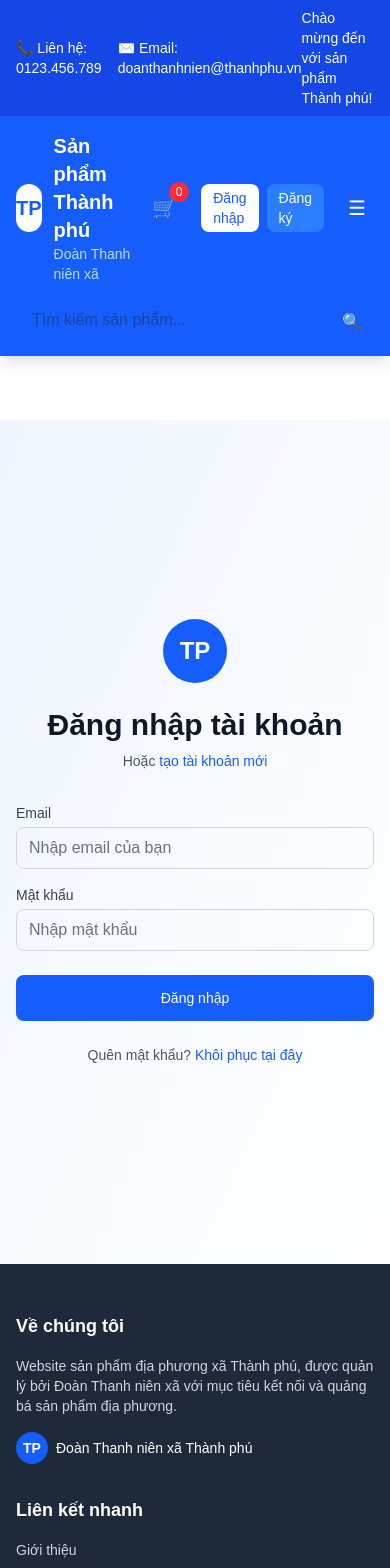
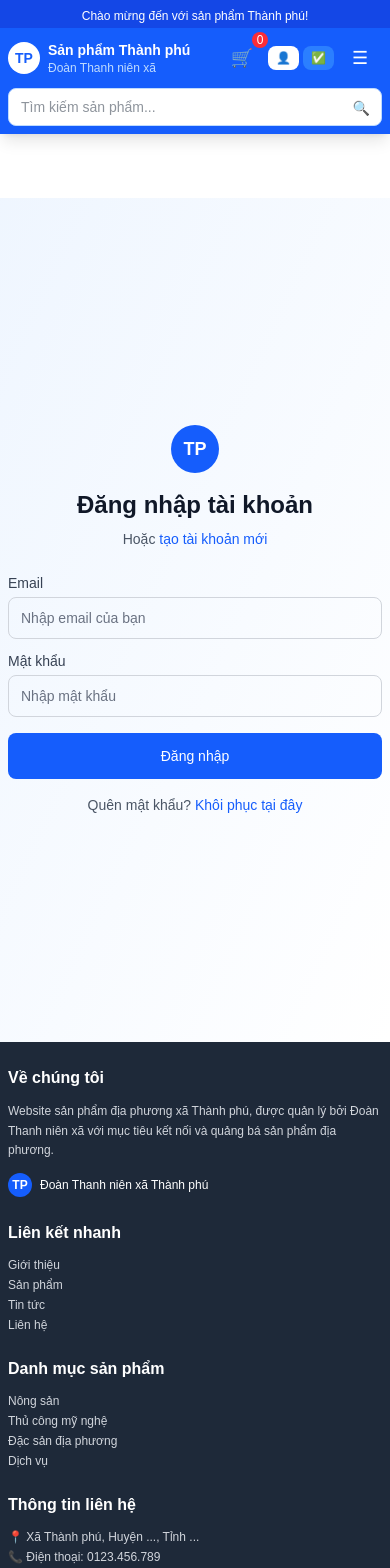
Before and after one commit to MarcoEvanz/doanthanhnien, a Next.js app: page /dang-nhap in a window 390 px wide. Shown: the top 1568 px of the page. Built offline with nearby package versions, Linux system fonts and the light colour scheme; no server answers.

Commit message:
Updated responsive

```diff
--- a/src/app/dang-ky/page.tsx
+++ b/src/app/dang-ky/page.tsx
@@ -61,8 +61,8 @@ export default function RegisterPage() {
   }
 
   return (
-    <div className="min-h-screen flex items-center justify-center bg-gradient-to-br from-blue-50 to-white py-12 px-4 sm:px-6 lg:px-8">
-      <div className="max-w-md w-full space-y-8">
+    <div className="min-h-screen flex items-center justify-center bg-gradient-to-br from-blue-50 to-white py-4 sm:py-12 px-2 sm:px-4 lg:px-8">
+      <div className="max-w-sm sm:max-w-md w-full space-y-6 sm:space-y-8">
         <div>
           <div className="mx-auto h-16 w-16 bg-blue-600 rounded-full flex items-center justify-center">
             <span className="text-white text-2xl font-bold">TP</span>
--- a/src/app/dang-nhap/page.tsx
+++ b/src/app/dang-nhap/page.tsx
@@ -31,13 +31,13 @@ export default function LoginPage() {
   }
 
   return (
-    <div className="min-h-screen flex items-center justify-center bg-gradient-to-br from-blue-50 to-white py-12 px-4 sm:px-6 lg:px-8">
-      <div className="max-w-md w-full space-y-8">
+    <div className="min-h-screen flex items-center justify-center bg-gradient-to-br from-blue-50 to-white py-4 sm:py-12 px-2 sm:px-4 lg:px-8">
+      <div className="max-w-sm sm:max-w-md w-full space-y-6 sm:space-y-8">
         <div>
-          <div className="mx-auto h-16 w-16 bg-blue-600 rounded-full flex items-center justify-center">
-            <span className="text-white text-2xl font-bold">TP</span>
+          <div className="mx-auto h-12 w-12 sm:h-16 sm:w-16 bg-blue-600 rounded-full flex items-center justify-center">
+            <span className="text-white text-lg sm:text-2xl font-bold">TP</span>
           </div>
-          <h2 className="mt-6 text-center text-3xl font-extrabold text-gray-900">
+          <h2 className="mt-4 sm:mt-6 text-center text-2xl sm:text-3xl font-extrabold text-gray-900">
             Đăng nhập tài khoản
           </h2>
           <p className="mt-2 text-center text-sm text-gray-600">
@@ -48,14 +48,14 @@ export default function LoginPage() {
           </p>
         </div>
 
-        <form className="mt-8 space-y-6" onSubmit={handleSubmit}>
+        <form className="mt-6 sm:mt-8 space-y-4 sm:space-y-6" onSubmit={handleSubmit}>
           {error && (
-            <div className="bg-red-50 border border-red-200 text-red-700 px-4 py-3 rounded-lg">
+            <div className="bg-red-50 border border-red-200 text-red-700 px-3 py-2 sm:px-4 sm:py-3 rounded-lg text-sm">
               {error}
             </div>
           )}
 
-          <div className="space-y-4">
+          <div className="space-y-3 sm:space-y-4">
             <div>
               <label htmlFor="email" className="block text-sm font-medium text-gray-700">
                 Email
@@ -68,7 +68,7 @@ export default function LoginPage() {
                 required
                 value={email}
                 onChange={(e) => setEmail(e.target.value)}
-                className="mt-1 appearance-none relative block w-full px-3 py-2 border border-gray-300 placeholder-gray-500 text-gray-900 rounded-lg focus:outline-none focus:ring-blue-500 focus:border-blue-500 focus:z-10 sm:text-sm"
+                className="mt-1 appearance-none relative block w-full px-3 py-2.5 sm:py-2 border border-gray-300 placeholder-gray-500 text-gray-900 rounded-lg focus:outline-none focus:ring-blue-500 focus:border-blue-500 focus:z-10 text-sm sm:text-sm"
                 placeholder="Nhập email của bạn"
               />
             </div>
@@ -85,7 +85,7 @@ export default function LoginPage() {
                 required
                 value={password}
                 onChange={(e) => setPassword(e.target.value)}
-                className="mt-1 appearance-none relative block w-full px-3 py-2 border border-gray-300 placeholder-gray-500 text-gray-900 rounded-lg focus:outline-none focus:ring-blue-500 focus:border-blue-500 focus:z-10 sm:text-sm"
+                className="mt-1 appearance-none relative block w-full px-3 py-2.5 sm:py-2 border border-gray-300 placeholder-gray-500 text-gray-900 rounded-lg focus:outline-none focus:ring-blue-500 focus:border-blue-500 focus:z-10 text-sm sm:text-sm"
                 placeholder="Nhập mật khẩu"
               />
             </div>
@@ -95,7 +95,7 @@ export default function LoginPage() {
             <button
               type="submit"
               disabled={loading}
-              className="group relative w-full flex justify-center py-3 px-4 border border-transparent text-sm font-medium rounded-lg text-white bg-blue-600 hover:bg-blue-700 focus:outline-none focus:ring-2 focus:ring-offset-2 focus:ring-blue-500 disabled:opacity-50 disabled:cursor-not-allowed transition-colors"
+              className="group relative w-full flex justify-center py-3 sm:py-3 px-4 border border-transparent text-sm font-medium rounded-lg text-white bg-blue-600 hover:bg-blue-700 focus:outline-none focus:ring-2 focus:ring-offset-2 focus:ring-blue-500 disabled:opacity-50 disabled:cursor-not-allowed transition-colors"
             >
               {loading ? 'Đang đăng nhập...' : 'Đăng nhập'}
             </button>
--- a/src/app/globals.css
+++ b/src/app/globals.css
@@ -23,6 +23,40 @@ body {
   background: var(--background);
   color: var(--foreground);
   font-family: Arial, Helvetica, sans-serif;
+  overflow-x: hidden; /* Prevent horizontal scroll */
+}
+
+/* Mobile optimizations */
+@media (max-width: 640px) {
+  /* Improve touch targets */
+  button, a[role="button"], input[type="button"], input[type="submit"] {
+    min-height: 44px;
+    min-width: 44px;
+  }
+
+  /* Better text readability on mobile */
+  body {
+    font-size: 14px;
+    line-height: 1.5;
+  }
+}
+
+/* iPhone 14 Pro Max specific (428px wide) */
+@media (max-width: 428px) {
+  /* Adjust container padding for very narrow screens */
+  .container {
+    padding-left: 0.5rem;
+    padding-right: 0.5rem;
+  }
+}
+
+/* Small mobile devices (320px - typical minimum) */
+@media (max-width: 320px) {
+  /* Ultra-compact layout adjustments */
+  .text-4xl { font-size: 1.75rem; }
+  .text-3xl { font-size: 1.5rem; }
+  .text-2xl { font-size: 1.25rem; }
+  .text-xl { font-size: 1.125rem; }
 }
 
 /* Custom animations */
--- a/src/app/layout.tsx
+++ b/src/app/layout.tsx
@@ -3,6 +3,7 @@ import { Geist, Geist_Mono } from "next/font/google";
 import "./globals.css";
 import Header from '@/components/layout/Header'
 import Footer from '@/components/layout/Footer'
+// import ResponsiveDebugger from '@/components/ResponsiveDebugger'
 import { AuthProvider } from '@/contexts/AuthContext'
 
 const geistSans = Geist({
@@ -36,6 +37,7 @@ export default function RootLayout({
             {children}
           </main>
           <Footer />
+          {/* <ResponsiveDebugger /> */}
         </AuthProvider>
       </body>
     </html>
--- a/src/components/layout/Footer.tsx
+++ b/src/components/layout/Footer.tsx
@@ -3,26 +3,26 @@ import Link from 'next/link';
 export default function Footer() {
   return (
     <footer className="bg-gray-800 text-white">
-      <div className="container mx-auto px-4 py-12">
-        <div className="grid grid-cols-1 md:grid-cols-4 gap-8">
+      <div className="container mx-auto px-2 sm:px-4 py-6 sm:py-12">
+        <div className="grid grid-cols-1 sm:grid-cols-2 lg:grid-cols-4 gap-6 sm:gap-8">
           {/* About */}
-          <div>
-            <h3 className="text-lg font-semibold mb-4">Về chúng tôi</h3>
-            <p className="text-gray-300 text-sm mb-4">
+          <div className="sm:col-span-2 lg:col-span-1">
+            <h3 className="text-base sm:text-lg font-semibold mb-3 sm:mb-4">Về chúng tôi</h3>
+            <p className="text-gray-300 text-xs sm:text-sm mb-3 sm:mb-4 leading-relaxed">
               Website sản phẩm địa phương xã Thành phú, được quản lý bởi Đoàn Thanh niên xã với mục tiêu kết nối và quảng bá sản phẩm địa phương.
             </p>
             <div className="flex items-center space-x-2">
-              <div className="w-8 h-8 bg-blue-600 rounded-full flex items-center justify-center">
-                <span className="text-white font-bold text-sm">TP</span>
+              <div className="w-6 h-6 sm:w-8 sm:h-8 bg-blue-600 rounded-full flex items-center justify-center flex-shrink-0">
+                <span className="text-white font-bold text-xs sm:text-sm">TP</span>
               </div>
-              <span className="text-sm">Đoàn Thanh niên xã Thành phú</span>
+              <span className="text-xs sm:text-sm">Đoàn Thanh niên xã Thành phú</span>
             </div>
           </div>
 
           {/* Quick Links */}
           <div>
-            <h3 className="text-lg font-semibold mb-4">Liên kết nhanh</h3>
-            <ul className="space-y-2 text-sm">
+            <h3 className="text-base sm:text-lg font-semibold mb-3 sm:mb-4">Liên kết nhanh</h3>
+            <ul className="space-y-1 sm:space-y-2 text-xs sm:text-sm">
               <li>
                 <Link href="/gioi-thieu" className="text-gray-300 hover:text-white transition-colors">
                   Giới thiệu
@@ -48,8 +48,8 @@ export default function Footer() {
 
           {/* Product Categories */}
           <div>
-            <h3 className="text-lg font-semibold mb-4">Danh mục sản phẩm</h3>
-            <ul className="space-y-2 text-sm">
+            <h3 className="text-base sm:text-lg font-semibold mb-3 sm:mb-4">Danh mục sản phẩm</h3>
+            <ul className="space-y-1 sm:space-y-2 text-xs sm:text-sm">
               <li>
                 <Link href="/san-pham?category=nong-san" className="text-gray-300 hover:text-white transition-colors">
                   Nông sản
@@ -74,18 +74,18 @@ export default function Footer() {
           </div>
 
           {/* Contact */}
-          <div>
-            <h3 className="text-lg font-semibold mb-4">Thông tin liên hệ</h3>
-            <div className="space-y-2 text-sm text-gray-300">
+          <div className="sm:col-span-2 lg:col-span-1">
+            <h3 className="text-base sm:text-lg font-semibold mb-3 sm:mb-4">Thông tin liên hệ</h3>
+            <div className="space-y-1 sm:space-y-2 text-xs sm:text-sm text-gray-300">
               <p>📍 Xã Thành phú, Huyện ..., Tỉnh ...</p>
               <p>📞 Điện thoại: 0123.456.789</p>
               <p>✉️ Email: doanthanhnien@thanhphu.vn</p>
               <p>👤 Phụ trách: Võ Mạnh Lực</p>
             </div>
-            <div className="mt-4">
-              <h4 className="font-semibold mb-2">Kết nối với chúng tôi</h4>
-              <div className="flex space-x-2">
-                <button className="bg-blue-600 hover:bg-blue-700 p-2 rounded transition-colors">
+            <div className="mt-3 sm:mt-4">
+              <h4 className="font-semibold mb-2 text-sm sm:text-base">Kết nối với chúng tôi</h4>
+              <div className="flex flex-wrap gap-2">
+                <button className="bg-blue-600 hover:bg-blue-700 px-3 py-1 sm:p-2 rounded transition-colors text-xs sm:text-sm">
                   Facebook
                 </button>
                 <button className="bg-green-600 hover:bg-green-700 p-2 rounded transition-colors">
--- a/src/components/layout/Header.tsx
+++ b/src/components/layout/Header.tsx
@@ -15,29 +15,29 @@ export default function Header() {
   return (
     <header className="bg-blue-600 text-white shadow-lg">
       {/* Top bar */}
-      <div className="bg-blue-700 text-sm">
-        <div className="container mx-auto px-4 py-2 flex justify-between items-center">
-          <div className="flex items-center space-x-4">
-            <span>📞 Liên hệ: 0123.456.789</span>
-            <span>✉️ Email: doanthanhnien@thanhphu.vn</span>
+      <div className="bg-blue-700 text-xs sm:text-sm">
+        <div className="container mx-auto px-2 sm:px-4 py-1 sm:py-2 flex flex-col sm:flex-row justify-between items-center gap-1 sm:gap-0">
+          <div className="flex flex-col sm:flex-row items-center gap-1 sm:gap-4">
+            <span className="hidden xs:block">📞 0123.456.789</span>
+            <span className="hidden sm:block">✉️ doanthanhnien@thanhphu.vn</span>
           </div>
-          <div className="flex items-center space-x-4">
-            <span>Chào mừng đến với sản phẩm Thành phú!</span>
+          <div className="flex items-center">
+            <span className="text-center">Chào mừng đến với sản phẩm Thành phú!</span>
           </div>
         </div>
       </div>
 
       {/* Main header */}
-      <div className="container mx-auto px-4 py-4">
+      <div className="container mx-auto px-2 sm:px-4 py-2 sm:py-4">
         <div className="flex justify-between items-center">
           {/* Logo */}
-          <Link href="/" className="flex items-center space-x-3">
-            <div className="w-12 h-12 bg-white rounded-full flex items-center justify-center">
-              <span className="text-blue-600 font-bold text-xl">TP</span>
+          <Link href="/" className="flex items-center space-x-2 sm:space-x-3">
+            <div className="w-8 h-8 sm:w-12 sm:h-12 bg-white rounded-full flex items-center justify-center">
+              <span className="text-blue-600 font-bold text-sm sm:text-xl">TP</span>
             </div>
-            <div>
-              <h1 className="text-xl font-bold">Sản phẩm Thành phú</h1>
-              <p className="text-blue-200 text-sm">Đoàn Thanh niên xã</p>
+            <div className="min-w-0">
+              <h1 className="text-sm sm:text-xl font-bold truncate">Sản phẩm Thành phú</h1>
+              <p className="text-blue-200 text-xs sm:text-sm truncate">Đoàn Thanh niên xã</p>
             </div>
           </Link>
 
@@ -54,57 +54,61 @@ export default function Header() {
           </div>
 
           {/* Actions */}
-          <div className="flex items-center space-x-4">
-            <button className="relative p-2 hover:bg-blue-500 rounded-lg transition-colors">
-              <span className="text-xl">🛒</span>
-              <span className="absolute -top-1 -right-1 bg-red-500 text-white text-xs rounded-full h-5 w-5 flex items-center justify-center">
+          <div className="flex items-center space-x-1 sm:space-x-4">
+            <button className="relative p-1 sm:p-2 hover:bg-blue-500 rounded-lg transition-colors">
+              <span className="text-lg sm:text-xl">🛒</span>
+              <span className="absolute -top-1 -right-1 bg-red-500 text-white text-xs rounded-full h-4 w-4 sm:h-5 sm:w-5 flex items-center justify-center">
                 0
               </span>
             </button>
 
             {/* User Authentication */}
             {user ? (
-              <div className="flex items-center space-x-2">
-                <span className="hidden md:block text-white text-sm">
+              <div className="flex items-center space-x-1 sm:space-x-2">
+                <span className="hidden lg:block text-white text-sm max-w-20 sm:max-w-none truncate">
                   Xin chào, {user.name}
                 </span>
                 {user.role === 'admin' && (
                   <Link
                     href="/quan-tri"
-                    className="px-3 py-1 text-sm bg-yellow-600 hover:bg-yellow-700 rounded-lg transition-colors"
+                    className="px-2 py-1 text-xs sm:text-sm bg-yellow-600 hover:bg-yellow-700 rounded-lg transition-colors"
                   >
-                    Admin
+                    <span className="hidden sm:inline">Admin</span>
+                    <span className="sm:hidden">👤</span>
                   </Link>
                 )}
                 <button
                   onClick={handleLogout}
-                  className="px-3 py-1 text-sm bg-red-600 hover:bg-red-700 rounded-lg transition-colors"
+                  className="px-2 py-1 text-xs sm:text-sm bg-red-600 hover:bg-red-700 rounded-lg transition-colors"
                 >
-                  Đăng xuất
+                  <span className="hidden sm:inline">Đăng xuất</span>
+                  <span className="sm:hidden">🚪</span>
                 </button>
               </div>
             ) : (
-              <div className="flex items-center space-x-2">
+              <div className="flex items-center space-x-1 sm:space-x-2">
                 <Link
                   href="/dang-nhap"
-                  className="px-3 py-1 text-sm bg-white text-blue-600 hover:bg-blue-50 rounded-lg transition-colors"
+                  className="px-2 py-1 text-xs sm:text-sm bg-white text-blue-600 hover:bg-blue-50 rounded-lg transition-colors"
                 >
-                  Đăng nhập
+                  <span className="hidden sm:inline">Đăng nhập</span>
+                  <span className="sm:hidden">👤</span>
                 </Link>
                 <Link
                   href="/dang-ky"
-                  className="px-3 py-1 text-sm bg-blue-500 hover:bg-blue-400 rounded-lg transition-colors"
+                  className="px-2 py-1 text-xs sm:text-sm bg-blue-500 hover:bg-blue-400 rounded-lg transition-colors"
                 >
-                  Đăng ký
+                  <span className="hidden sm:inline">Đăng ký</span>
+                  <span className="sm:hidden">✅</span>
                 </Link>
               </div>
             )}
 
             <button
               onClick={() => setIsMenuOpen(!isMenuOpen)}
-              className="md:hidden p-2 hover:bg-blue-500 rounded-lg transition-colors"
+              className="md:hidden p-1 sm:p-2 hover:bg-blue-500 rounded-lg transition-colors"
             >
-              <span className="text-xl">{isMenuOpen ? '✕' : '☰'}</span>
+              <span className="text-lg sm:text-xl">{isMenuOpen ? '✕' : '☰'}</span>
             </button>
           </div>
         </div>
@@ -146,12 +150,12 @@ export default function Header() {
         </nav>
 
         {/* Mobile search */}
-        <div className="md:hidden mt-4">
+        <div className="md:hidden mt-2">
           <div className="relative">
             <input
               type="text"
               placeholder="Tìm kiếm sản phẩm..."
-              className="w-full px-4 py-2 pr-10 rounded-lg text-gray-800 focus:outline-none focus:ring-2 focus:ring-blue-300"
+              className="w-full px-3 py-2 pr-10 rounded-lg text-gray-800 text-sm focus:outline-none focus:ring-2 focus:ring-blue-300 bg-white border border-blue-200"
             />
             <span className="absolute right-3 top-2.5 text-gray-400">🔍</span>
           </div>
--- /dev/null
+++ b/tailwind.config.ts
@@ -0,0 +1,33 @@
+import type { Config } from "tailwindcss";
+
+const config: Config = {
+  content: [
+    "./src/pages/**/*.{js,ts,jsx,tsx,mdx}",
+    "./src/components/**/*.{js,ts,jsx,tsx,mdx}",
+    "./src/app/**/*.{js,ts,jsx,tsx,mdx}",
+  ],
+  theme: {
+    extend: {
+      screens: {
+        'xs': '320px',      // Extra small devices (small phones)
+        'sm': '640px',      // Small devices (phones)
+        'md': '768px',      // Medium devices (tablets)
+        'lg': '1024px',     // Large devices (desktops)
+        'xl': '1280px',     // Extra large devices
+        '2xl': '1536px',    // 2X Extra large devices
+        // Custom mobile breakpoints
+        'mobile-sm': '320px',     // iPhone SE, small Android phones
+        'mobile-md': '375px',     // iPhone 12/13/14
+        'mobile-lg': '414px',     // iPhone 12/13/14 Plus
+        'mobile-xl': '428px',     // iPhone 14 Pro Max
+      },
+      animation: {
+        'float': 'float 3s ease-in-out infinite',
+        'float-delayed': 'float 3s ease-in-out infinite 1.5s',
+      },
+    },
+  },
+  plugins: [],
+};
+
+export default config;
```
Also changed, not shown: src/app/page.tsx (+64 -64 lines), src/components/ResponsiveDebugger.tsx (added, +37 -0 lines).
